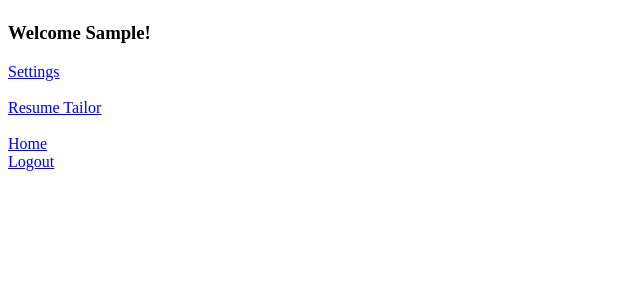
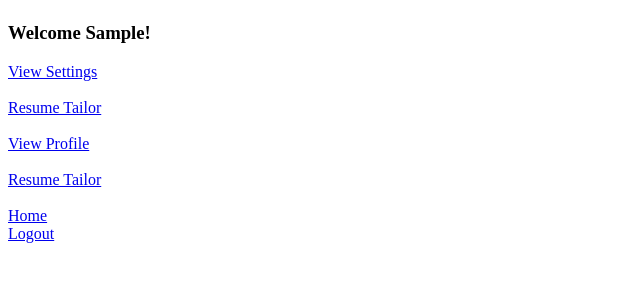
Before and after one commit to janton42/hired_labs_webtools, a Django app: page / in a window 1280 px wide. Shown: the part 58-358 px from the top of the page, without its empty margins (0-640 px from the left). Run offline with Django 4.2, Linux system fonts and the light colour scheme; the visitor is signed in with stand-in values (Sample User, id 1).

Commit message:
profile view started

```diff
--- a/resume_tailor/models.py
+++ b/resume_tailor/models.py
@@ -85,9 +85,6 @@ class Setting(models.Model):
     def __str__(self):
         return self.user.user.get_full_name()
 
-    # def get_queryset(self):
-    #     return self.model.objects.all().filter(issuer=self.request.user)
-
 class Concentration(models.Model):
     name = models.CharField(max_length=25)
 
--- a/resume_tailor/views.py
+++ b/resume_tailor/views.py
@@ -5,7 +5,7 @@ from django.contrib.auth.decorators import login_required
 
 from .forms import UserRegistrationForm, UpdateProfileForm
 
-from .models import Location, Setting
+from .models import Location, Setting, Profile
 
 def home(request):
     return render(request, 'hired_labs_home.html')
@@ -30,7 +30,11 @@ def resume_tailor_home(request):
 
 @login_required
 def profile(request):
-    return render(request, 'profile.html')
+    user_profile = Profile.objects.all()\
+    .filter(user=request.user)\
+    .values()
+    context = { 'user_profile': user_profile }
+    return render(request, 'profile.html', context)
 
 @login_required
 def settings(request):
--- a/templates/hired_labs_home.html
+++ b/templates/hired_labs_home.html
@@ -4,7 +4,13 @@
   {% if user.is_authenticated %}
       <div class="alert alert-success" role="alert">
           <h3>Welcome {{ user.first_name }}!</h3>
-          <a href="{% url 'settings' %}">Settings</a>
+          <a href="{% url 'settings' %}">View Settings</a>
+          <br>
+          <br>
+          <a href="{% url 'resume_tailor_home' %}">Resume Tailor</a>
+          <br>
+          <br>
+          <a href="{% url 'profile' %}">View Profile</a>
           <br>
           <br>
           <a href="{% url 'resume_tailor_home' %}">Resume Tailor</a>
```
Also changed, not shown: templates/profile.html (+14 -1 lines).
